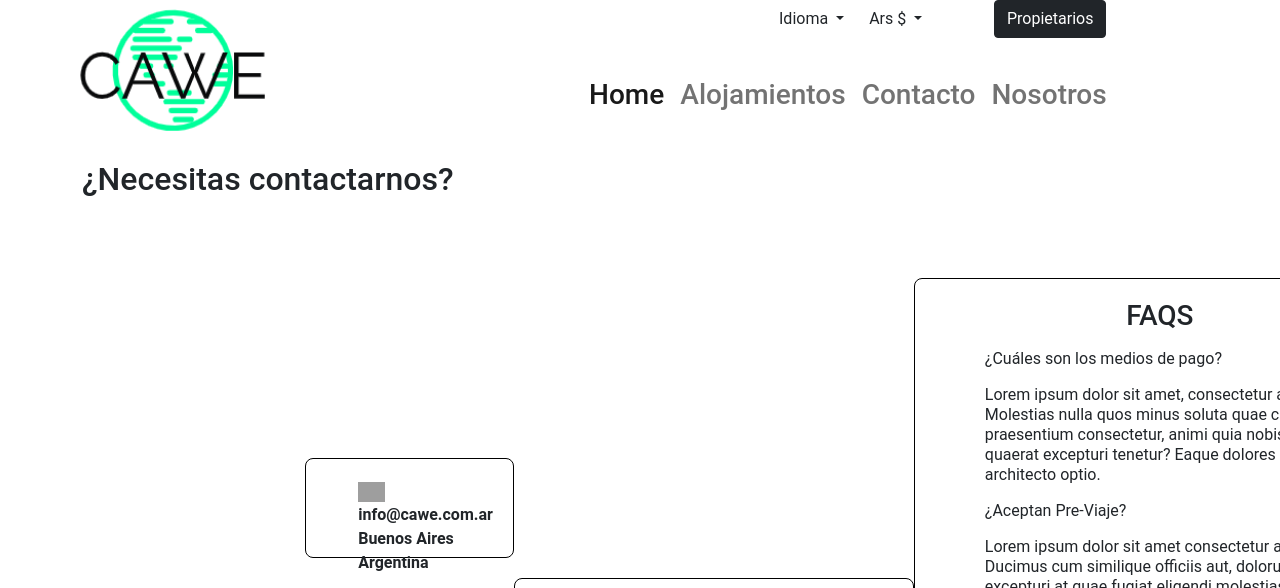
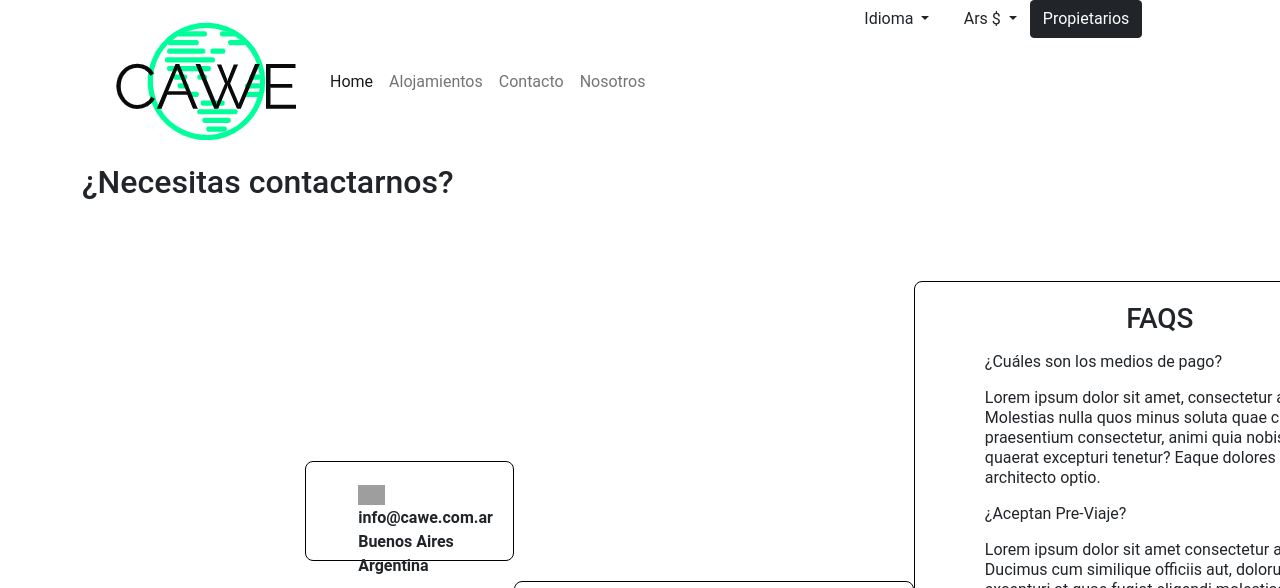
Before and after one commit to carober26/cawe, a plain HTML site: page contactos.html in a window 1280 px wide. Shown: the top 588 px of the page. Drawn offline with nearby package versions, Linux system fonts and the light colour scheme; grey boxes are pictures that could not be loaded.

Commit message:
header cambiado en todas las secciones

```diff
--- a/contactos.html
+++ b/contactos.html
@@ -11,14 +11,34 @@
         <link href="https://cdn.jsdelivr.net/npm/bootstrap@5.1.3/dist/css/bootstrap.min.css" rel="stylesheet" integrity="sha384-1BmE4kWBq78iYhFldvKuhfTAU6auU8tT94WrHftjDbrCEXSU1oBoqyl2QvZ6jIW3" crossorigin="anonymous">
 </head>
 <body>
-    <header >
-        <header class="container logo">
+    <header class="container">
         <div class="row ">
-              <div class="col-md"></div>
-              <div class="col-md"></div>
-              <div class="col-md"></div>
-              <div class="col-md">
-               <div class="btn-group">
+           <div class="col-md-8">
+             <nav class="navbar navbar-expand-lg navbar-light ">
+               <div class="container-fluid">
+                 <a class="navbar-brand" href="#"> <img src="images/logo_cawe.png" alt=""> </a>
+                  <button class="navbar-toggler" type="button" data-bs-toggle="collapse" data-bs-target="#navbarNav" aria-controls="navbarNav" aria-expanded="false" aria-label="Toggle navigation">
+                       <span class="navbar-toggler-icon"></span>
+                  </button>
+                <div class="collapse navbar-collapse" id="navbarNav">
+                   <ul class="navbar-nav">
+                     <li class="nav-item">
+                      <a class="nav-link active" aria-current="page" href="index.html">Home</a>
+                      </li>
+                      <li class="nav-item">
+                       <a class="nav-link" href="alojamientos.html">Alojamientos</a>
+                      </li>
+                      <li class="nav-item">
+                      <a class="nav-link" href="contactos.html">Contacto</a>
+                       </li>
+                       <li class="nav-item">
+                       <a class="nav-link" href="sobrenosotros.html">Nosotros</a>
+                       </li>
+                   </ul>
+                </div>
+             </nav>
+           </div>
+          <div class="col-md-4"> <div class="btn-group">
             <button class="btn  dropdown-toggle" type="button" id="dropdownMenuButton" data-bs-toggle="dropdown" aria-expanded="false">
              Idioma
             </button>
@@ -34,39 +54,12 @@
                 <li><a class="dropdown-item" href="#">USD</a></li>
               </ul>
             </div>
-                </div>
-               </div>
-              <div class="col-md">
+            <div class="col-md-4">
               <a class="btn btn-primary btn-dark" href="propietarios.html" role="button">Propietarios</a>
               </div>
          </div>
-            <br>
-            <div class="row ">
-              <div class="col-md-5"></div>
-              <div class="col-md-4">
-                <nav class="navbar navbar-expand-lg navbar-light">
-                  <div class="container-fluid">
-                      <ul class="navbar-nav">
-                        <li class="nav-item">
-                          <a class="nav-link active" aria-current="page" href="index.html"><h3>Home</h3> </a>
-                        </li>
-                        <li class="nav-item">
-                          <a class="nav-link" href="alojamientos.html"><h3>Alojamientos</h3></a>
-                        </li>
-                        <li class="nav-item">
-                          <a class="nav-link" href="contactos.html"> <h3>Contacto</h3></a>
-                        </li>
-                        <li class="nav-item">
-                          <a class="nav-link" href="sobrenosotros.html"><h3>Nosotros</h3></a>
-                        </li>
-                      </ul>
-                    </div>
-                </nav>
         </div>
      </header>
-        </header>
-
-
         <main class="container">
 
             <H2>¿Necesitas contactarnos?</H2> <br>
```
Also changed, not shown: alojamientos.html (+28 -31 lines), index.html (+31 -31 lines), propietarios.html (+28 -31 lines), sobrenosotros.html (+28 -31 lines). Lines whose indentation alone changed are shown as unchanged.
